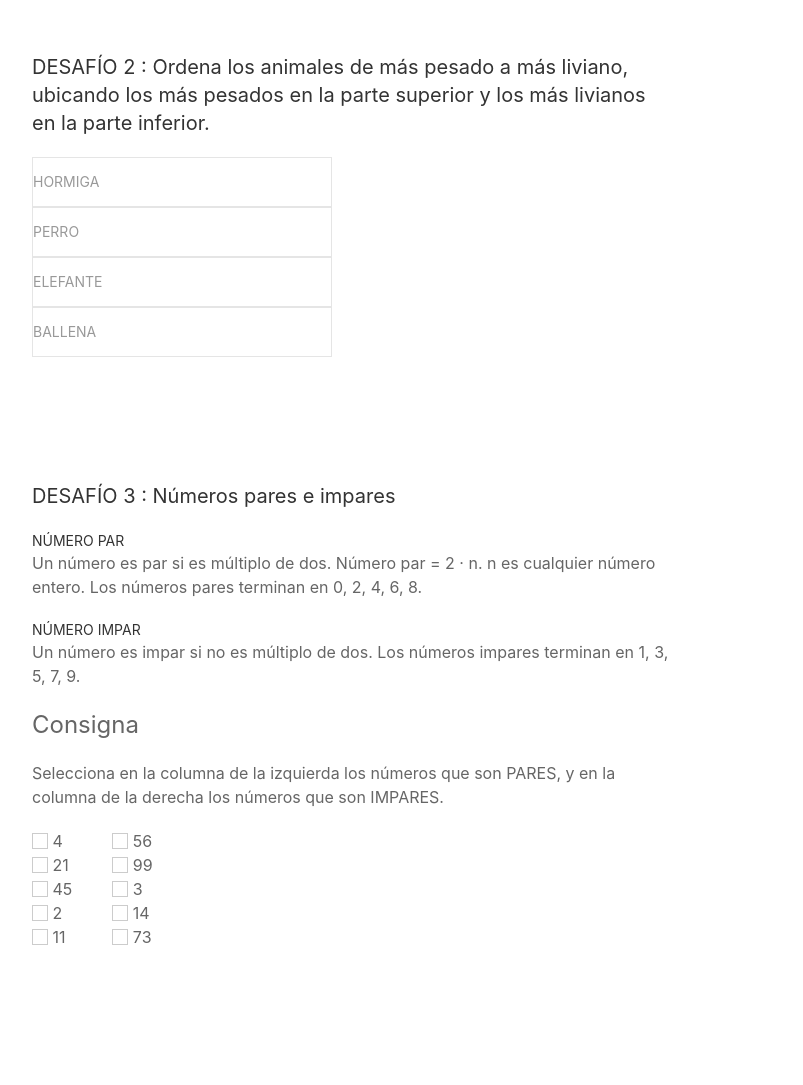
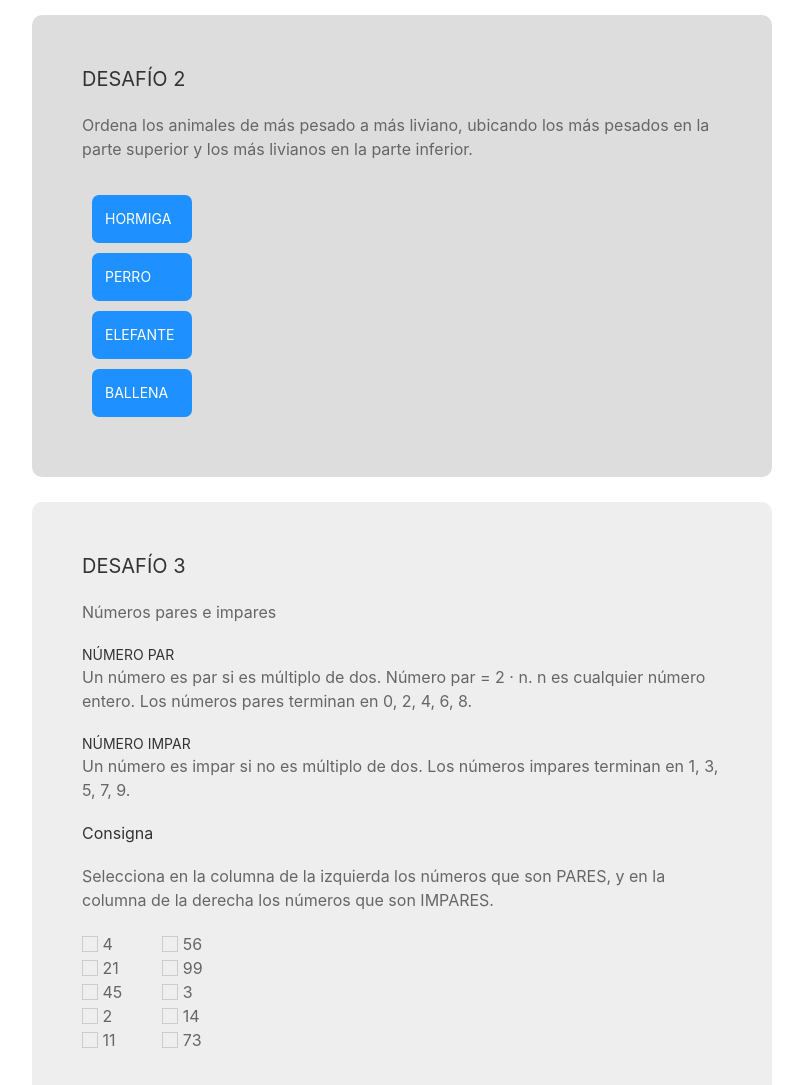
Before and after one commit to HuayraLinux/huayra-pizza, a plain HTML site: page index.html in a window 1280 px wide. Shown: the part 1074-2159 px from the top of the page, without its empty margins (18-821 px from the left). Before the commit the page ends 2128 px from the top, so only its background shows below. Drawn offline with Linux system fonts and the light colour scheme; files that its build step writes are made by us from their sources.

Commit message:
nuevo diseño

```diff
--- a/estilos.css
+++ b/estilos.css
@@ -4,8 +4,30 @@
 #contenedor {  text-align: center; margin: 25px 0px}
 
 .contenedor-desafio {
+margin-left: 50px;
+margin-top: 25px;
 padding: 50px;
 text-align: left;
 width: 50%;
-margin: 25px 0px;
+-moz-border-radius: 10px;
+-webkit-border-radius: 10px;
   }
+
+.grisclaro1 { background-color: #eee }
+.grisclaro2 {  background-color: #ddd }
+
+
+.tarjeta {
+padding: 20px;
+padding-left: 13px !important;
+width: 100px;
+background-color: dodgerblue;
+-moz-border-radius: 7px;
+-webkit-border-radius: 7px;
+color : #fff !important;
+margin: 10px;
+
+
+
+
+}
--- a/index.html
+++ b/index.html
@@ -26,8 +26,10 @@
 
 <!--  DESAFIO 1  -->
 
-<div class="contenedor-desafio">
-	<H4>DESAFÍO 1 : Ordena los cuadros de los mundiales de fútbol usando la técnica de arrastrar y soltar. El orden es el siguiente, comenzando por los más antiguos en el primer cuadro arriba a la izquierda.</H4>
+<div class="contenedor-desafio grisclaro1">
+	<h4>DESAFÍO 1</h4>
+	<div>Ordena los cuadros de los mundiales de fútbol usando la técnica de arrastrar y soltar. El orden es el siguiente, comenzando por los más antiguos en el primer cuadro arriba a la izquierda.</div>
+    <br/>
     <ul class="uk-grid-small uk-child-width-1-1 uk-child-width-1-3@s" uk-sortable="handle: .uk-card" uk-grid>
         <li>
             <div class="uk-card uk-card-default uk-card-body uk-text-center"><img src="img/banderas/brasil.jpg"/><br/>2014 Brasil</div>
@@ -58,13 +60,15 @@
 
 
 <!--  DESAFIO 2 -->
-<div class="contenedor-desafio">
-	<H4>DESAFÍO 2 : Ordena los animales de más pesado a más liviano, ubicando los más pesados en la parte superior y los más livianos en la parte inferior.</H4>
+<div class="contenedor-desafio grisclaro2">
+	<h4>DESAFÍO 2</h4>
+	<div>Ordena los animales de más pesado a más liviano, ubicando los más pesados en la parte superior y los más livianos en la parte inferior.</div>
+	<br/>
 	<ul class="uk-nav uk-nav-default uk-width-medium" uk-sortable="cls-custom: uk-box-shadow-small uk-flex uk-flex-middle uk-background">
-		<li><a class="uk-button uk-button-default" >Hormiga</a></li>
-		<li><a class="uk-button uk-button-default" >Perro</a></li>
-		<li><a class="uk-button uk-button-default" >Elefante</a></li>
-		<li><a class="uk-button uk-button-default" >Ballena</a></li>
+		<li><a class="uk-button tarjeta" >Hormiga</a></li>
+		<li><a class="uk-button tarjeta" >Perro</a></li>
+		<li><a class="uk-button tarjeta" >Elefante</a></li>
+		<li><a class="uk-button tarjeta" >Ballena</a></li>
 	</ul>
 </div>
 <!-- fin DESAFIO 2 -->
@@ -72,8 +76,9 @@
 
 <!--  DESAFIO 3  -->
 
-<div class="contenedor-desafio">
-	<H4>DESAFÍO 3 : Números pares e impares</H4>
+<div class="contenedor-desafio grisclaro1">
+	<H4>DESAFÍO 3</H4>
+	<div>Números pares e impares</div>
 	<dl class="uk-description-list">
 		<dt>Número par</dt>
 		<dd>Un número es par si es múltiplo de dos. Número par = 2 · n. n es cualquier número entero. Los números pares terminan en 0, 2, 4, 6, 8.</dd>
@@ -83,7 +88,7 @@
 
 <form>
     <fieldset class="uk-fieldset">
-        <legend class="uk-legend">Consigna</legend>
+        <h5>Consigna</h5>
         <p>Selecciona en la columna de la izquierda los números que son PARES, y en la columna de la derecha los números que son IMPARES.</p>
         <div class="uk-margin uk-grid-small uk-child-width-auto uk-grid">
 			<div class="uk-column-1-2">
```
